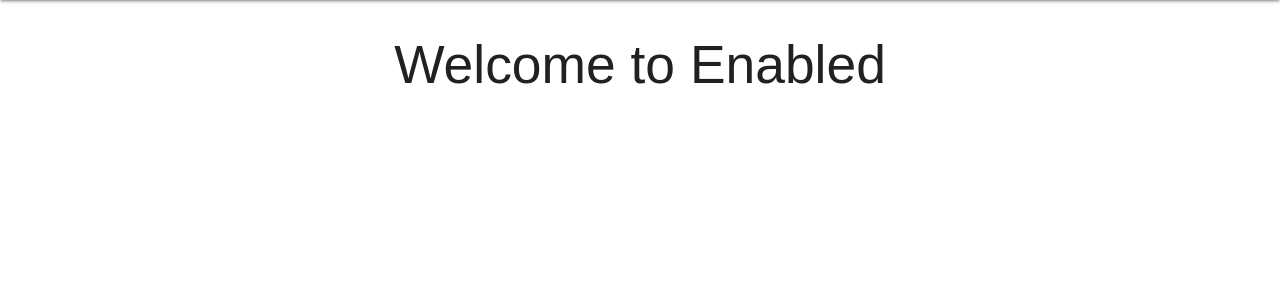
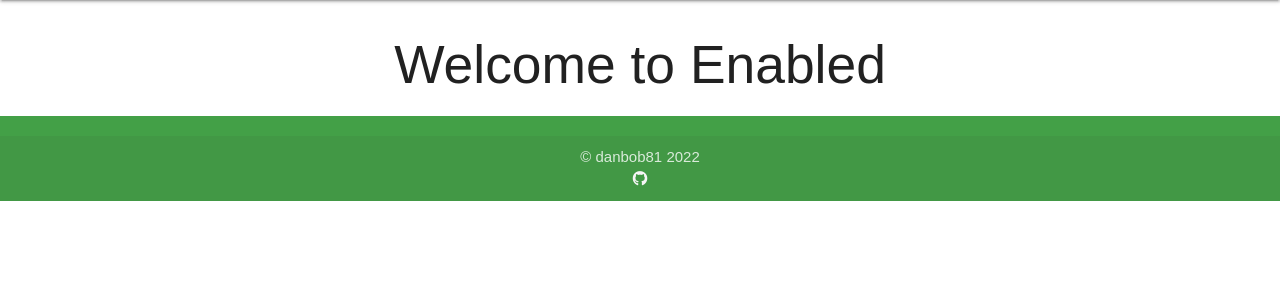
Before and after one commit to Danbob81/enabled, a Flask app: page / in a window 1280 px wide. Shown: the part 64-364 px from the top of the page. Run offline with Flask 2, Linux system fonts and the light colour scheme; some libraries are stand-ins or nearby versions.

Commit message:
create footer in base.html template

```diff
--- a/static/js/script.js
+++ b/static/js/script.js
@@ -1,3 +1,4 @@
 $(document).ready(function(){
     $(".sidenav").sidenav({edge: "left"});
+    $("#copyright").text(new Date().getFullYear());
   });
--- a/templates/base.html
+++ b/templates/base.html
@@ -44,6 +44,15 @@
 
     {% endblock %}
 
+    <footer class="page-footer green darken-1">
+        <div class="footer-copyright">
+            <div class="container center-align">
+            © danbob81 <span id="copyright"></span><br>
+            <a class="grey-text text-lighten-4 center-align" href="https://github.com/Danbob81"><i class="fab fa-github"></i></a>
+            </div>
+          </div>
+    </footer>
+
     <script src="https://code.jquery.com/jquery-3.6.0.min.js" integrity="sha256-/xUj+3OJU5yExlq6GSYGSHk7tPXikynS7ogEvDej/m4=" crossorigin="anonymous"></script>
     <script src="https://cdnjs.cloudflare.com/ajax/libs/materialize/1.0.0/js/materialize.min.js"></script>
     <script src="{{ url_for('static', filename='js/script.js') }}"></script>
```
